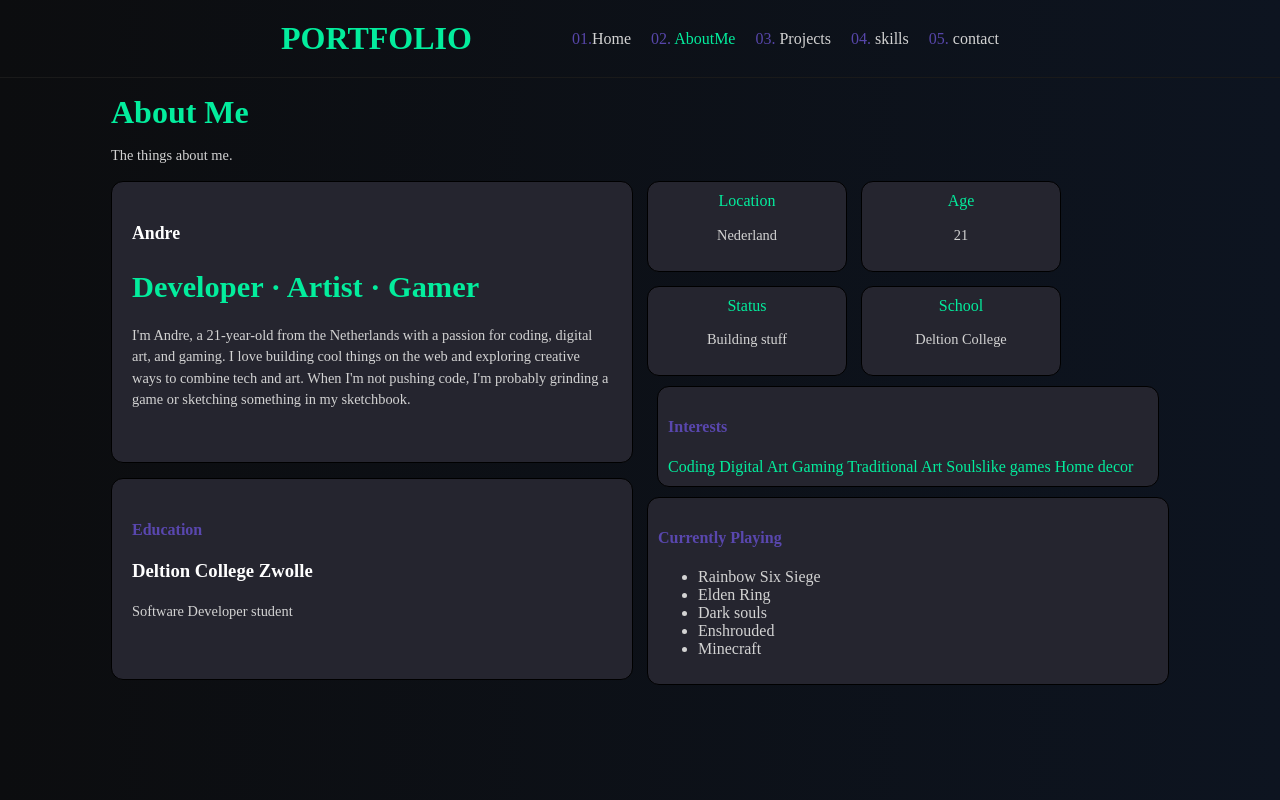
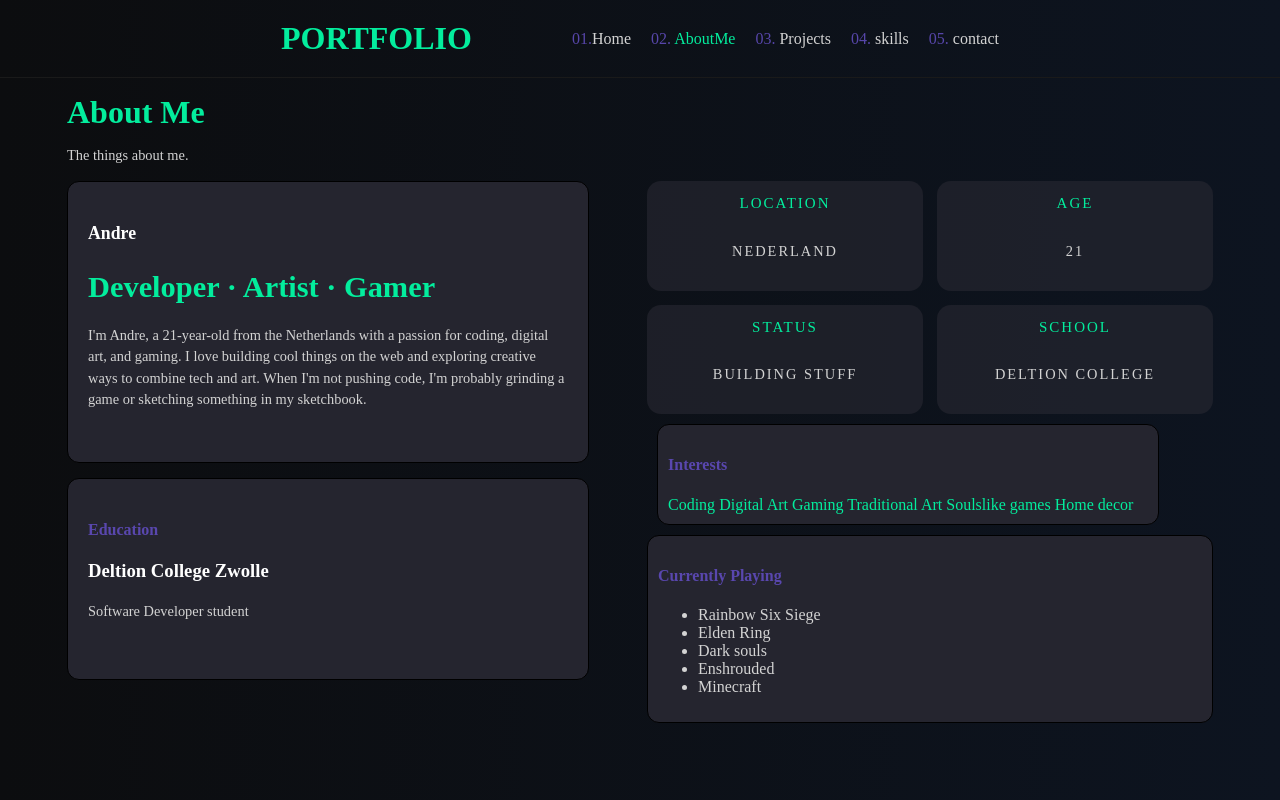
Before and after one commit to itzmitto/portfolioproject, a React (Vite) app: page /AboutMe in a window 1280 px wide. Shown: the top 800 px of the page. Built offline with nearby package versions, Linux system fonts and the light colour scheme.

Commit message:
51ste commit about me pagina

```diff
--- a/src/pages/AboutMe.css
+++ b/src/pages/AboutMe.css
@@ -26,19 +26,21 @@
 
     }
 
-    .small {
+    .education {
+        height: 10rem;
+        width: 30rem;
+    }
+
+    /* .small {
         height: auto;
         width: 200px;
         padding: 10px;
+        was 18px
         box-sizing: border-box;
         text-align: center;
+        border: 1px solid var(--border);
     }
-
-    .education {
-        height: 10rem;
-        width: 30rem;
-
-    }
+ */
 
     .interests {
         padding: 10px;
@@ -88,4 +90,48 @@
 
 
 
+
+
+
+
+
+
+
+
+.small{
+    display:flex;
+    align-items:center;
+    gap:14px;
+
+    width:240px;
+    padding:14px 18px;
+
+    border-radius:14px;
+    border:1px solid var(--border);
+
+    background:rgba(40,40,50,0.6);
 }
+
+.small{
+    font-size:22px;
+}
+
+.small{
+    display:flex;
+    flex-direction:column;
+}
+
+.small{
+    font-size:11px;
+    letter-spacing:2px;
+    text-transform:uppercase;
+    color:#00ffa6;
+}
+
+.small{
+    font-size:15px;
+    color:white;
+}
+
+
+}
```
